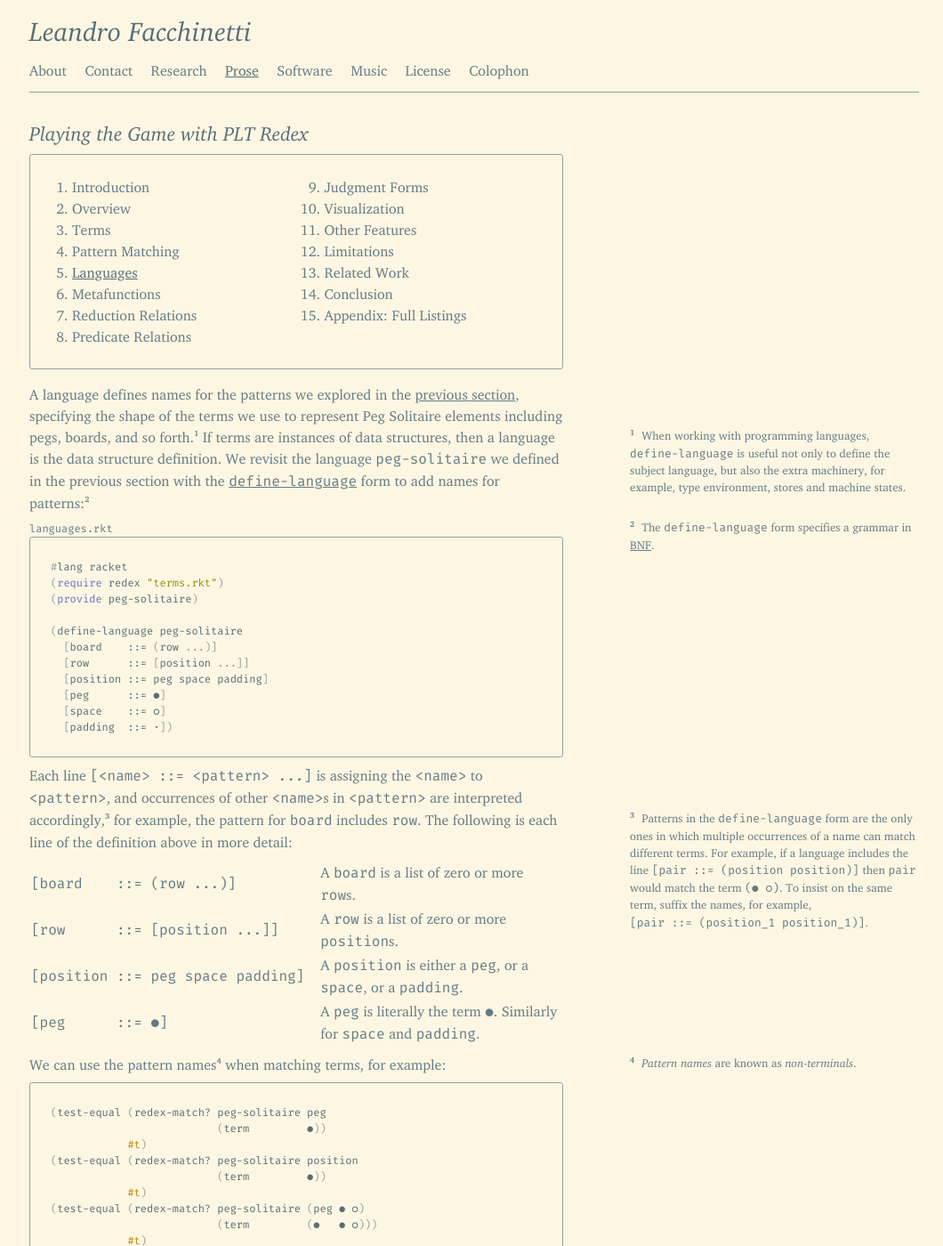
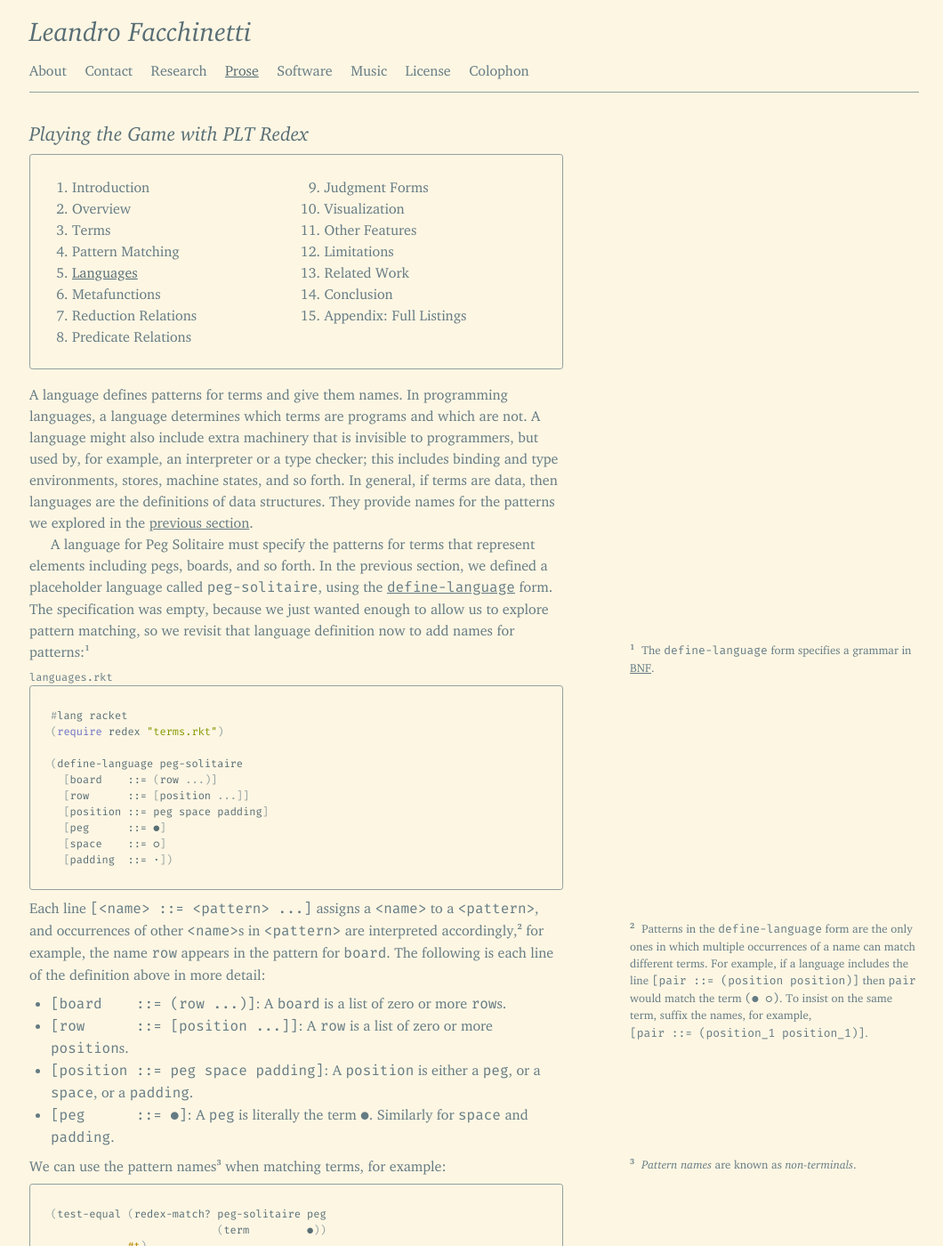
Before and after one commit to leafac/leafac.com, a Jekyll site: the page built from prose/playing-the-game-with-plt-redex/languages.md, in a window 1280 px wide and 1400 px high. Shown: the whole window at 89% size, without its empty margins (107-1167 px from the left). Built offline with Jekyll 4.4.1, drawn with Linux system fonts in a browser that asks for light colours; some of the changed text lies outside the part shown.

Commit message:
More edits

````diff
--- a/prose/playing-the-game-with-plt-redex/languages.md
+++ b/prose/playing-the-game-with-plt-redex/languages.md
@@ -4,14 +4,15 @@ title: Playing the Game with PLT Redex
 table-of-contents: table-of-contents.html
 ---
 
-A language defines names for the patterns we explored in the [previous section](pattern-matching), specifying the shape of the terms we use to represent Peg Solitaire elements including pegs, boards, and so forth.<label class="margin-note"><input type="checkbox"><span markdown="1">When working with programming languages, `define-language` is useful not only to define the subject language, but also the extra machinery, for example, type environment, stores and machine states.</span></label> If terms are instances of data structures, then a language is the data structure definition. We revisit the language `peg-solitaire` we defined in the previous section with the [`define-language`](https://docs.racket-lang.org/redex/The_Redex_Reference.html?q=define-language#%28form._%28%28lib._redex%2Freduction-semantics..rkt%29._define-language%29%29) form to add names for patterns:<label class="margin-note"><input type="checkbox"><span markdown="1">The `define-language` form specifies a grammar in [BNF](http://matt.might.net/articles/grammars-bnf-ebnf/).</span></label>
+A language defines patterns for terms and give them names. In programming languages, a language determines which terms are programs and which are not. A language might also include extra machinery that is invisible to programmers, but used by, for example, an interpreter or a type checker; this includes binding and type environments, stores, machine states, and so forth. In general, if terms are data, then languages are the definitions of data structures. They provide names for the patterns we explored in the [previous section](pattern-matching).
+
+A language for Peg Solitaire must specify the patterns for terms that represent elements including pegs, boards, and so forth. In the previous section, we defined a placeholder language called `peg-solitaire`, using the [`define-language`](https://docs.racket-lang.org/redex/The_Redex_Reference.html?q=define-language#%28form._%28%28lib._redex%2Freduction-semantics..rkt%29._define-language%29%29) form. The specification was empty, because we just wanted enough to allow us to explore pattern matching, so we revisit that language definition now to add names for patterns:<label class="margin-note"><input type="checkbox"><span markdown="1">The `define-language` form specifies a grammar in [BNF](http://matt.might.net/articles/grammars-bnf-ebnf/).</span></label>
 
 <div class="code-block" markdown="1">
 `languages.rkt`
 ```racket
 #lang racket
 (require redex "terms.rkt")
-(provide peg-solitaire)
 
 (define-language peg-solitaire
   [board    ::= (row ...)]
@@ -23,12 +24,12 @@ A language defines names for the patterns we explored in the [previous section](
 ```
 </div>
 
-Each line `[<name> ::= <pattern> ...]` is assigning the `<name>` to `<pattern>`, and occurrences of other `<name>`s in `<pattern>` are interpreted accordingly,<label class="margin-note"><input type="checkbox"><span markdown="1">Patterns in the `define-language` form are the only ones in which multiple occurrences of a name can match different terms. For example, if a language includes the line `[pair ::= (position position)]` then `pair` would match the term `(● ○)`. To insist on the same term, suffix the names, for example, `[pair ::= (position_1 position_1)]`.</span></label> for example, the pattern for `board` includes `row`. The following is each line of the definition above in more detail:
+Each line `[<name> ::= <pattern> ...]` assigns a `<name>` to a `<pattern>`, and occurrences of other `<name>`s in `<pattern>` are interpreted accordingly,<label class="margin-note"><input type="checkbox"><span markdown="1">Patterns in the `define-language` form are the only ones in which multiple occurrences of a name can match different terms. For example, if a language includes the line `[pair ::= (position position)]` then `pair` would match the term `(● ○)`. To insist on the same term, suffix the names, for example, `[pair ::= (position_1 position_1)]`.</span></label> for example, the name `row` appears in the pattern for `board`. The following is each line of the definition above in more detail:
 
-| `[board    ::= (row ...)]` | A `board` is a list of zero or more `row`s. |
-| `[row      ::= [position ...]]` | A `row` is a list of zero or more `position`s. |
-| `[position ::= peg space padding]` | A `position` is either a `peg`, or a `space`, or a `padding`. |
-| `[peg      ::= ●]` | A `peg` is literally the term `●`. Similarly for `space` and `padding`. |
+- `[board    ::= (row ...)]`: A `board` is a list of zero or more `row`s.
+- `[row      ::= [position ...]]`: A `row` is a list of zero or more `position`s.
+- `[position ::= peg space padding]`: A `position` is either a `peg`, or a `space`, or a `padding`.
+- `[peg      ::= ●]`: A `peg` is literally the term `●`. Similarly for `space` and `padding`.
 
 We can use the pattern names<label class="margin-note"><input type="checkbox"><span markdown="1">*Pattern names* are known as *non-terminals*.</span></label> when matching terms, for example:
 
@@ -67,7 +68,7 @@ We can suffix the names to allow them to match to different terms:
             #t)
 ```
 
-We can use the `peg-solitaire` language to match the board examples:
+We can use the `peg-solitaire` language to match the [board examples](terms):
 
 ```racket
 (test-equal (redex-match? peg-solitaire board (term example-board-1))
@@ -90,4 +91,12 @@ Our language is too permissive, allowing `board` to match terms we consider ill-
             #t)
 ```
 
-The term above does not represent a Peg Solitaire board: it is too small and the rows have different sizes. Yet, the `board` in the `peg-solitaire` language matches it. We could refine the language definition so that it would match *exactly* the terms that represent Peg Solitaire elements, but that would be more complicated and would fail to communicate our intent to the readers. The named patterns we introduced in `peg-solitaire` will serve well for the definitions in the following sections, so this simpler language specification suffices. We will proceed assuming all boards are well-formed,<label class="margin-note"><input type="checkbox"><span markdown="1">If more rigor was necessary, we could have defined a [predicate relation](predicate-relations) that only holds for well-formed boards.</span></label> and in a few instances we will even use ill-formed boards on purpose to simplify tests.
+The term above does not represent a Peg Solitaire board: it is too small and the rows have different sizes. Yet, the `board` pattern in the `peg-solitaire` language matches it. We could refine the language definition so that it would match *exactly* the terms that represent Peg Solitaire elements, but that would be more complicated and would fail to communicate our intent to our readers. The named patterns we introduced in `peg-solitaire` will serve well for the definitions in the following sections, so this simpler language specification suffices. We will proceed assuming all boards are well-formed,<label class="margin-note"><input type="checkbox"><span markdown="1">If more rigor was necessary, we could define a [predicate relation](predicate-relations) that only holds for well-formed boards, and test inputs before using the forms we will define in later sections.</span></label> and in a few instances we will even use ill-formed boards on purpose to simplify tests.
+
+* * *
+
+We will use the `peg-solitaire` language in later sections, so we `provide` it here:
+
+```racket
+(provide peg-solitaire)
+```
````
Also changed, not shown: prose/playing-the-game-with-plt-redex/index.md (+1 -1 lines), prose/playing-the-game-with-plt-redex/terms.md (+3 -1 lines), 1 other file.
